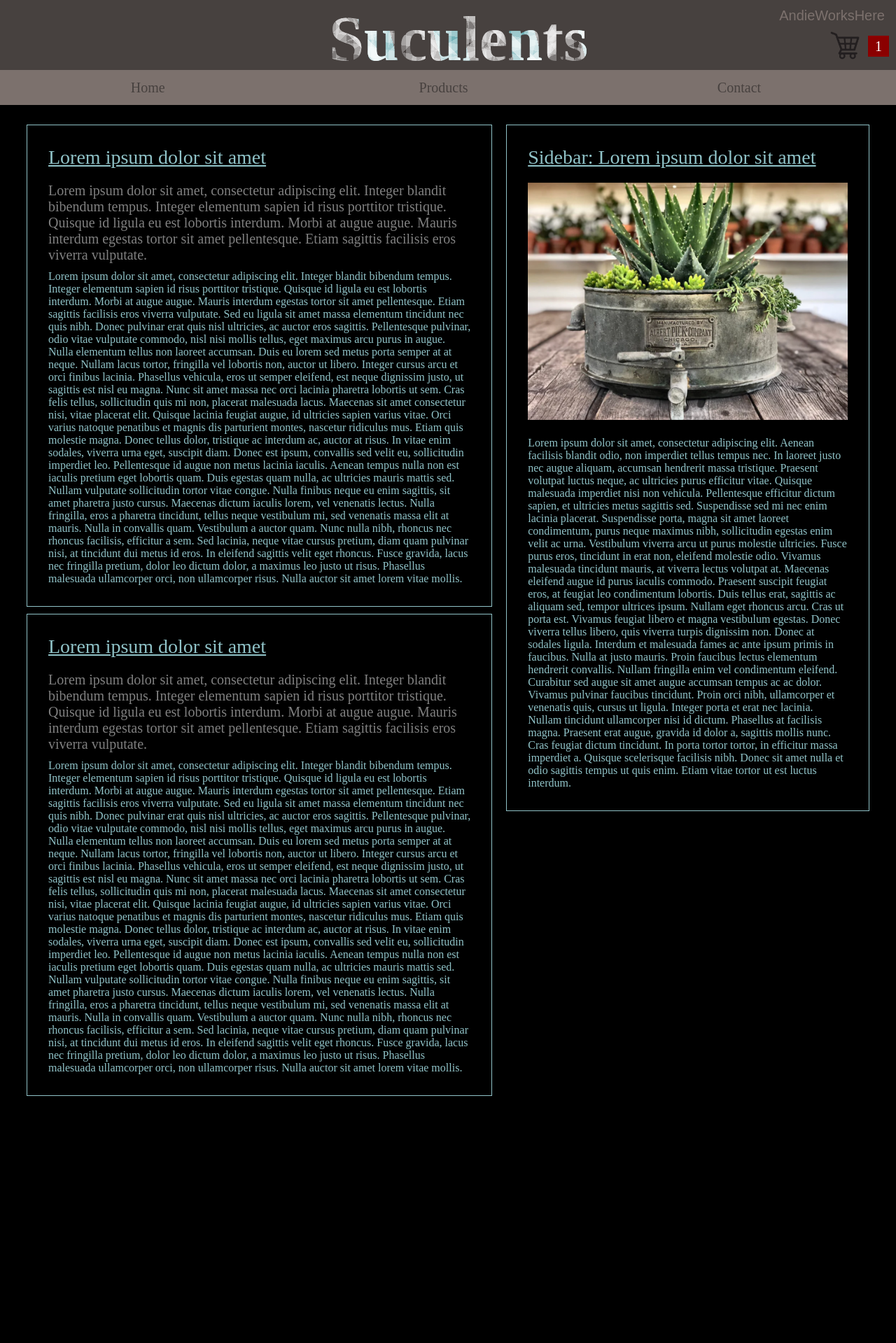
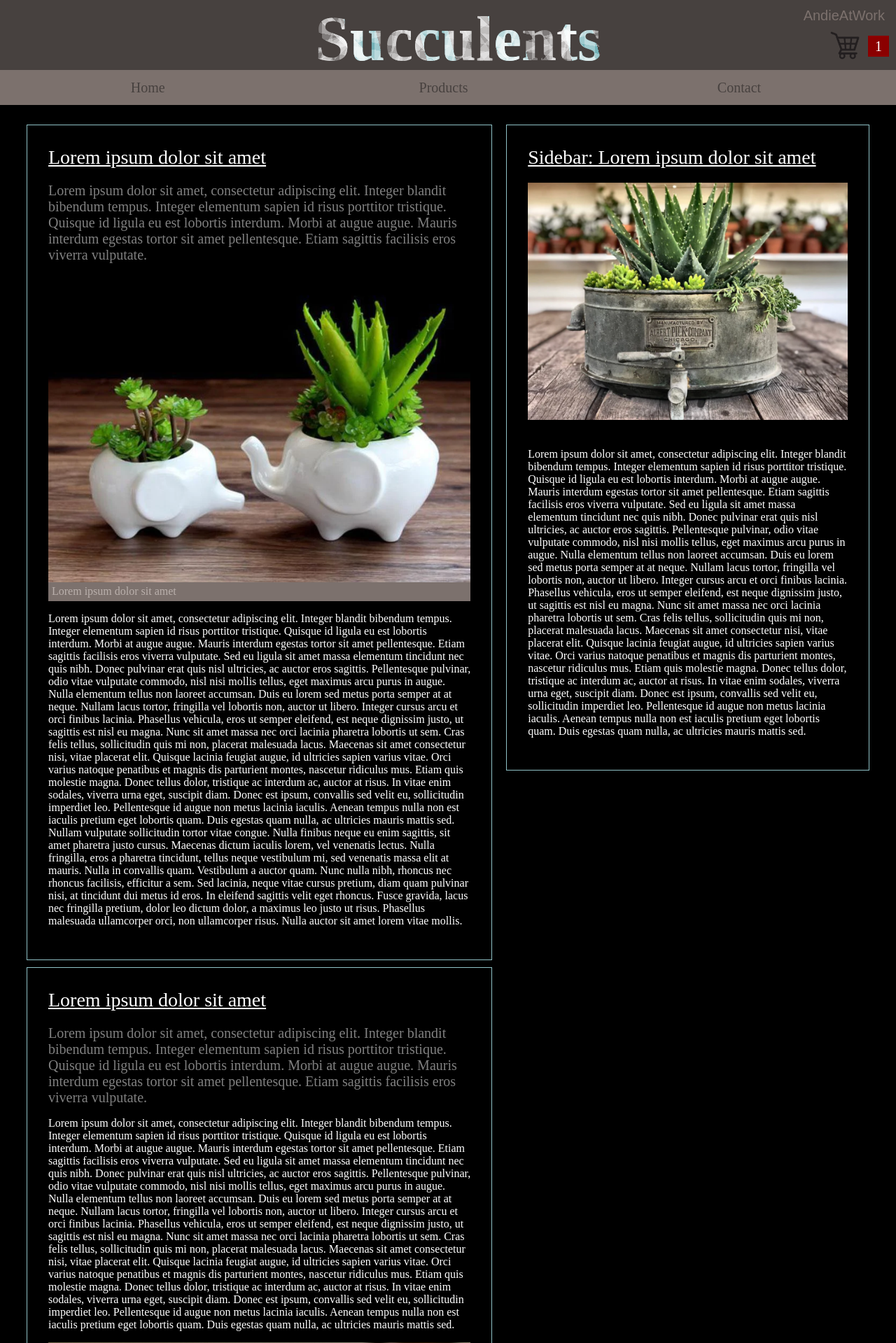
Before and after one commit to AndieAtWork/SmallProjects, a PHP site: page / in a window 1280 px wide. Shown: the top 1919 px of the page at 70% size. Before the commit the page ends 1566 px from the top, so only its background shows below. Run offline with PHP 8.4, Linux system fonts and the light colour scheme; some libraries are stand-ins or nearby versions.

Commit message:
falta el carrito de compras

```diff
--- a/Suculentas/index.html
+++ b/Suculentas/index.html
@@ -1,25 +1,31 @@
 <!DOCTYPE html>
 <html>
 <head>
+
 	<link rel="stylesheet" href="style.css">
+	<link rel="stylesheet" href="https://cdnjs.cloudflare.com/ajax/libs/font-awesome/5.15.3/css/all.min.css" integrity="sha384-ez+3vjC7oXQEMuZCrBBo+ah9pVoS+g2v5IoPdY8emAqKjR/2fZ4hoElqI1qvbQsz" crossorigin="anonymous">
+	<script src="https://kit.fontawesome.com/ba1e76e5a6.js" crossorigin="anonymous"></script>
+
 </head>
 
 <body>
 
 <header id="main-header">
-	<h1 id="title">Suculents</h1>
+	<h1 id="title">Succulents</h1>
 	<div id="cart">
 		<div id="dropdown-container">
 			<button id="dropdown-account">
-				<div id="username">AndieWorksHere</div>
+				<div id="username">AndieAtWork</div>
 			</button>
 			<div id="dropdown-box">
 				<div class="dropdown-item">Profile</div>
 				<div class="dropdown-item">Log Out</div>
 			</div>
 		</div>
+		<span id="open-cart">
 			<div id="shopping-count"><span>1</span></div>
 			<div><img id="shopping-cart-img" src="images/shopping-cart.webp"></div>
+		</span>
 	</div>
 </header>
 
@@ -38,106 +44,167 @@
 			<div class="post">
 				<div class="title-text">Lorem ipsum dolor sit amet</div>
 				<div class="subtitle-text">Lorem ipsum dolor sit amet, consectetur adipiscing elit. Integer blandit bibendum tempus. Integer elementum sapien id risus porttitor tristique. Quisque id ligula eu est lobortis interdum. Morbi at augue augue. Mauris interdum egestas tortor sit amet pellentesque. Etiam sagittis facilisis eros viverra vulputate.</div>
+				<div class="post-image-container">
+					<img class="post-image" src="Images/post1.PNG">
+					<div class="post-image-description">Lorem ipsum dolor sit amet</div>
+				</div>
+				<p>
 					Lorem ipsum dolor sit amet, consectetur adipiscing elit. Integer blandit bibendum tempus. Integer elementum sapien id risus porttitor tristique. Quisque id ligula eu est lobortis interdum. Morbi at augue augue. Mauris interdum egestas tortor sit amet pellentesque. Etiam sagittis facilisis eros viverra vulputate. Sed eu ligula sit amet massa elementum tincidunt nec quis nibh. Donec pulvinar erat quis nisl ultricies, ac auctor eros sagittis. Pellentesque pulvinar, odio vitae vulputate commodo, nisl nisi mollis tellus, eget maximus arcu purus in augue. Nulla elementum tellus non laoreet accumsan. Duis eu lorem sed metus porta semper at at neque. Nullam lacus tortor, fringilla vel lobortis non, auctor ut libero. Integer cursus arcu et orci finibus lacinia. Phasellus vehicula, eros ut semper eleifend, est neque dignissim justo, ut sagittis est nisl eu magna. Nunc sit amet massa nec orci lacinia pharetra lobortis ut sem. Cras felis tellus, sollicitudin quis mi non, placerat malesuada lacus.
 					Maecenas sit amet consectetur nisi, vitae placerat elit. Quisque lacinia feugiat augue, id ultricies sapien varius vitae. Orci varius natoque penatibus et magnis dis parturient montes, nascetur ridiculus mus. Etiam quis molestie magna. Donec tellus dolor, tristique ac interdum ac, auctor at risus. In vitae enim sodales, viverra urna eget, suscipit diam. Donec est ipsum, convallis sed velit eu, sollicitudin imperdiet leo. Pellentesque id augue non metus lacinia iaculis. Aenean tempus nulla non est iaculis pretium eget lobortis quam. Duis egestas quam nulla, ac ultricies mauris mattis sed.
 					Nullam vulputate sollicitudin tortor vitae congue. Nulla finibus neque eu enim sagittis, sit amet pharetra justo cursus. Maecenas dictum iaculis lorem, vel venenatis lectus. Nulla fringilla, eros a pharetra tincidunt, tellus neque vestibulum mi, sed venenatis massa elit at mauris. Nulla in convallis quam. Vestibulum a auctor quam. Nunc nulla nibh, rhoncus nec rhoncus facilisis, efficitur a sem. Sed lacinia, neque vitae cursus pretium, diam quam pulvinar nisi, at tincidunt dui metus id eros. In eleifend sagittis velit eget rhoncus. Fusce gravida, lacus nec fringilla pretium, dolor leo dictum dolor, a maximus leo justo ut risus. Phasellus malesuada ullamcorper orci, non ullamcorper risus. Nulla auctor sit amet lorem vitae mollis.
+				</p>
 			</div>
 			<div class="post">
 				<div class="title-text">Lorem ipsum dolor sit amet</div>
 				<div class="subtitle-text">Lorem ipsum dolor sit amet, consectetur adipiscing elit. Integer blandit bibendum tempus. Integer elementum sapien id risus porttitor tristique. Quisque id ligula eu est lobortis interdum. Morbi at augue augue. Mauris interdum egestas tortor sit amet pellentesque. Etiam sagittis facilisis eros viverra vulputate.</div>
+				<p>
 					Lorem ipsum dolor sit amet, consectetur adipiscing elit. Integer blandit bibendum tempus. Integer elementum sapien id risus porttitor tristique. Quisque id ligula eu est lobortis interdum. Morbi at augue augue. Mauris interdum egestas tortor sit amet pellentesque. Etiam sagittis facilisis eros viverra vulputate. Sed eu ligula sit amet massa elementum tincidunt nec quis nibh. Donec pulvinar erat quis nisl ultricies, ac auctor eros sagittis. Pellentesque pulvinar, odio vitae vulputate commodo, nisl nisi mollis tellus, eget maximus arcu purus in augue. Nulla elementum tellus non laoreet accumsan. Duis eu lorem sed metus porta semper at at neque. Nullam lacus tortor, fringilla vel lobortis non, auctor ut libero. Integer cursus arcu et orci finibus lacinia. Phasellus vehicula, eros ut semper eleifend, est neque dignissim justo, ut sagittis est nisl eu magna. Nunc sit amet massa nec orci lacinia pharetra lobortis ut sem. Cras felis tellus, sollicitudin quis mi non, placerat malesuada lacus.
 					Maecenas sit amet consectetur nisi, vitae placerat elit. Quisque lacinia feugiat augue, id ultricies sapien varius vitae. Orci varius natoque penatibus et magnis dis parturient montes, nascetur ridiculus mus. Etiam quis molestie magna. Donec tellus dolor, tristique ac interdum ac, auctor at risus. In vitae enim sodales, viverra urna eget, suscipit diam. Donec est ipsum, convallis sed velit eu, sollicitudin imperdiet leo. Pellentesque id augue non metus lacinia iaculis. Aenean tempus nulla non est iaculis pretium eget lobortis quam. Duis egestas quam nulla, ac ultricies mauris mattis sed.
+				</p>
+				<div class="post-image-container">
+					<img class="post-image" src="Images/post2.PNG">
+					<div class="post-image-description">Quisque lacinia feugiat augue</div>
+				</div>
+				<p>
 					Nullam vulputate sollicitudin tortor vitae congue. Nulla finibus neque eu enim sagittis, sit amet pharetra justo cursus. Maecenas dictum iaculis lorem, vel venenatis lectus. Nulla fringilla, eros a pharetra tincidunt, tellus neque vestibulum mi, sed venenatis massa elit at mauris. Nulla in convallis quam. Vestibulum a auctor quam. Nunc nulla nibh, rhoncus nec rhoncus facilisis, efficitur a sem. Sed lacinia, neque vitae cursus pretium, diam quam pulvinar nisi, at tincidunt dui metus id eros. In eleifend sagittis velit eget rhoncus. Fusce gravida, lacus nec fringilla pretium, dolor leo dictum dolor, a maximus leo justo ut risus. Phasellus malesuada ullamcorper orci, non ullamcorper risus. Nulla auctor sit amet lorem vitae mollis.
+				</p>
 			</div>
 		</div>
 		<div id="side-container">
 			<div class="title-text">Sidebar: Lorem ipsum dolor sit amet</div>
 			<img id="sidebar-image" src="Images/sidebar.PNG">
-			Lorem ipsum dolor sit amet, consectetur adipiscing elit. Aenean facilisis blandit odio, non imperdiet tellus tempus nec. In laoreet justo nec augue aliquam, accumsan hendrerit massa tristique. Praesent volutpat luctus neque, ac ultricies purus efficitur vitae. Quisque malesuada imperdiet nisi non vehicula. Pellentesque efficitur dictum sapien, et ultricies metus sagittis sed. Suspendisse sed mi nec enim lacinia placerat. Suspendisse porta, magna sit amet laoreet condimentum, purus neque maximus nibh, sollicitudin egestas enim velit ac urna. Vestibulum viverra arcu ut purus molestie ultricies. Fusce purus eros, tincidunt in erat non, eleifend molestie odio. Vivamus malesuada tincidunt mauris, at viverra lectus volutpat at. Maecenas eleifend augue id purus iaculis commodo. Praesent suscipit feugiat eros, at feugiat leo condimentum lobortis.
-			Duis tellus erat, sagittis ac aliquam sed, tempor ultrices ipsum. Nullam eget rhoncus arcu. Cras ut porta est. Vivamus feugiat libero et magna vestibulum egestas. Donec viverra tellus libero, quis viverra turpis dignissim non. Donec at sodales ligula. Interdum et malesuada fames ac ante ipsum primis in faucibus. Nulla at justo mauris.
-			Proin faucibus lectus elementum hendrerit convallis. Nullam fringilla enim vel condimentum eleifend. Curabitur sed augue sit amet augue accumsan tempus ac ac dolor. Vivamus pulvinar faucibus tincidunt. Proin orci nibh, ullamcorper et venenatis quis, cursus ut ligula. Integer porta et erat nec lacinia. Nullam tincidunt ullamcorper nisi id dictum. Phasellus at facilisis magna. Praesent erat augue, gravida id dolor a, sagittis mollis nunc. Cras feugiat dictum tincidunt. In porta tortor tortor, in efficitur massa imperdiet a. Quisque scelerisque facilisis nibh. Donec sit amet nulla et odio sagittis tempus ut quis enim. Etiam vitae tortor ut est luctus interdum.
+			<p>
+				Lorem ipsum dolor sit amet, consectetur adipiscing elit. Integer blandit bibendum tempus. Integer elementum sapien id risus porttitor tristique. Quisque id ligula eu est lobortis interdum. Morbi at augue augue. Mauris interdum egestas tortor sit amet pellentesque. Etiam sagittis facilisis eros viverra vulputate. Sed eu ligula sit amet massa elementum tincidunt nec quis nibh. Donec pulvinar erat quis nisl ultricies, ac auctor eros sagittis. Pellentesque pulvinar, odio vitae vulputate commodo, nisl nisi mollis tellus, eget maximus arcu purus in augue. Nulla elementum tellus non laoreet accumsan. Duis eu lorem sed metus porta semper at at neque. Nullam lacus tortor, fringilla vel lobortis non, auctor ut libero. Integer cursus arcu et orci finibus lacinia. Phasellus vehicula, eros ut semper eleifend, est neque dignissim justo, ut sagittis est nisl eu magna. Nunc sit amet massa nec orci lacinia pharetra lobortis ut sem. Cras felis tellus, sollicitudin quis mi non, placerat malesuada lacus.
+				Maecenas sit amet consectetur nisi, vitae placerat elit. Quisque lacinia feugiat augue, id ultricies sapien varius vitae. Orci varius natoque penatibus et magnis dis parturient montes, nascetur ridiculus mus. Etiam quis molestie magna. Donec tellus dolor, tristique ac interdum ac, auctor at risus. In vitae enim sodales, viverra urna eget, suscipit diam. Donec est ipsum, convallis sed velit eu, sollicitudin imperdiet leo. Pellentesque id augue non metus lacinia iaculis. Aenean tempus nulla non est iaculis pretium eget lobortis quam. Duis egestas quam nulla, ac ultricies mauris mattis sed.
+			</p>
 		</div>
 	</div>
 
 	<div id="products" style="display:none;"> <!--class="page-content" -->
 		<div id="product-container">
+			<div class="image-container">
 				<figure class=image>
 					<img class="img" src="Images/Products/aloe vera2.PNG" onclick="selectedProduct(this);">
 					<figcaption>
 						<div class="plant-name">Aloe Vera</div>
 						<div class="plant-description">Es una planta la verdad no tengo mucho más que decir, este es un texto de prueba.</div>
 						<div class="plant-price">$20.000</div>
-					<button class="add-plant">Add to Cart</button>
 					</figcaption>
 				</figure>
+				<button class="add-plant">Add to Cart</button>
+			</div>
+			<div class="image-container">
 				<figure class=image>
 					<img class="img" src="Images/Products/chocolate soldier plant.PNG">
 					<figcaption>
 						<div class="plant-name">Chocolate Soldier Plant</div>
-					<div class="plant-description">Es una planta la verdad no tengo mucho más que decir, este es un texto de prueba.</div>
+						<div class="plant-description">Lorem ipsum dolor sit amet, consectetur adipiscing elit. Integer blandit bibendum tempus.</div>
 						<div class="plant-price">$45.000</div>
-					<button class="add-plant">Add to Cart</button>
 					</figcaption>
 				</figure>
+				<button class="add-plant">Add to Cart</button>
+			</div>
+			<div class="image-container">
 				<figure class=image>
 					<img class="img" src="Images/Products/donkeys tail.PNG">
 					<figcaption>
 						<div class="plant-name">Donkey's Tail</div>
-					<div class="plant-description">Es una planta la verdad no tengo mucho más que decir, este es un texto de prueba.</div>
+						<div class="plant-description">Lorem ipsum dolor sit amet, consectetur adipiscing elit. Integer blandit bibendum tempus.</div>
 						<div class="plant-price">$27.000</div>
-					<button class="add-plant">Add to Cart</button>
 					</figcaption>
 				</figure>
+				<button class="add-plant">Add to Cart</button>
+			</div>
+			<div class="image-container">
 				<figure class=image>
 					<img class="img" src="Images/Products/jade plant2.PNG">
 					<figcaption>
 						<div class="plant-name">Jade Plant</div>
-					<div class="plant-description">Es una planta la verdad no tengo mucho más que decir, este es un texto de prueba.</div>
+						<div class="plant-description">Lorem ipsum dolor sit amet, consectetur adipiscing elit. Integer blandit bibendum tempus.</div>
 						<div class="plant-price">$30.000</div>
-					<button class="add-plant">Add to Cart</button>
 					</figcaption>
 				</figure>
+				<button class="add-plant">Add to Cart</button>
+			</div>
+			<div class="image-container">
 				<figure class=image>
 					<img class="img" src="Images/Products/mexican snowball.PNG">
 					<figcaption>
 						<div class="plant-name">Mexican Snowball</div>
-					<div class="plant-description">Es una planta la verdad no tengo mucho más que decir, este es un texto de prueba.</div>
+						<div class="plant-description">Lorem ipsum dolor sit amet, consectetur adipiscing elit. Integer blandit bibendum tempus.</div>
 						<div class="plant-price">$24.000</div>
-					<button class="add-plant">Add to Cart</button>
 					</figcaption>
 				</figure>
+				<button class="add-plant">Add to Cart</button>
+			</div>
+			<div class="image-container">
 				<figure class=image>
 					<img class="img" src="Images/Products/snake plant.PNG">
 					<figcaption>
 						<div class="plant-name">Snake Plant</div>
-					<div class="plant-description">Es una planta la verdad no tengo mucho más que decir, este es un texto de prueba.</div>
+						<div class="plant-description">Lorem ipsum dolor sit amet, consectetur adipiscing elit. Integer blandit bibendum tempus.</div>
 						<div class="plant-price">$36.000</div>
-					<button class="add-plant">Add to Cart</button>
 					</figcaption>
 				</figure>
+				<button class="add-plant">Add to Cart</button>
+			</div>
+			<div class="image-container">
 				<figure class=image>
 					<img class="img" src="Images/Products/string pearls.PNG">
 					<figcaption>
 						<div class="plant-name">String Pearls</div>
-					<div class="plant-description">Es una planta la verdad no tengo mucho más que decir, este es un texto de prueba.</div>
+						<div class="plant-description">Lorem ipsum dolor sit amet, consectetur adipiscing elit. Integer blandit bibendum tempus.</div>
 						<div class="plant-price">$25.000</div>
-					<button class="add-plant">Add to Cart</button>
 					</figcaption>
 				</figure>
+				<button class="add-plant">Add to Cart</button>
+			</div>
+			<div class="image-container">
 				<figure class=image>
 					<img class="img" src="Images/Products/zebra haworthia2.PNG">
 					<figcaption>
 						<div class="plant-name">Zebra Haworthia's</div>
-					<div class="plant-description">Es una planta la verdad no tengo mucho más que decir, este es un texto de prueba.</div>
+						<div class="plant-description">Lorem ipsum dolor sit amet, consectetur adipiscing elit. Integer blandit bibendum tempus.</div>
 						<div class="plant-price">$40.000</div>
-					<button class="add-plant">Add to Cart</button>
 					</figcaption>
 				</figure>
+				<button class="add-plant">Add to Cart</button>
+			</div>
 		</div>
 	</div>
 
 	<div id="contact" class="page-content" style="display:none;">
-
+		<div id="form-container">
+			<form>
+				<div class="contact-form-field">
+					<label class="contact-label">Name</label>
+					<br><br>
+					<div class="contact-field-container">
+						<input type="text" class="contact-field">
+						<div class="contact-icon"><i class="fa-solid fa-user"></i></div>
+					</div>
+				</div>
+				<div class="contact-form-field">
+					<label class="contact-label">Email</label>
+					<br><br>
+					<div class="contact-field-container">
+						<input type="text" class="contact-field">
+						<div class="contact-icon"><i class="fa-solid fa-at"></i></div>
+					</div>
+				</div>
+				<div class="contact-form-field">
+					<label class="contact-label">Message</label>
+					<br><br>
+					<textarea class="contact-text-area"></textarea>
+				</div>
+				<div>
+					<button type="submit" id="contact-submit">Send Message <i class="fa-regular fa-envelope"></i></button>
+				</div>
+			</form>
+		</div>
+	</div>
+	<div id="cart-tab" class="page-content" style="display:none;">
+		Hola carrito!
 	</div>
 
 </div>
--- a/Suculentas/style.css
+++ b/Suculentas/style.css
@@ -113,7 +113,8 @@ header{
 }
 
 .post{
-	color: #90C3C8;
+	/* color: #90C3C8; */
+	color:white;
 	margin: 10px;
 	border: 1px solid #90C3C8;
 	padding: 30px;
@@ -121,7 +122,8 @@ header{
 
 #side-container{
 	width: 40%;
-	color: #90C3C8;
+	/* color: #90C3C8; */
+	color: white;
 	margin: 10px;
 	border: 1px solid #90C3C8;
 	padding: 30px;
@@ -191,6 +193,7 @@ header{
 	margin: 0 auto 50px;
 	border: 2px solid white;
 	padding: 30px;
+	margin-bottom: 0px;
 }
 
 .image img{
@@ -235,5 +238,84 @@ header{
 }
 
 .add-plant{
-	width: calc(100% - 35px);
+	width: 100%;
+    padding: 5px;
+	background-color: white;
+    border: 1px solid white;
+
 }
+
+.add-plant:hover{
+	background-color: #FF0000;
+	border: 1px solid #FF0000;
+	color: white;
+}
+
+.post-image{
+	width: 100%;
+}
+
+.post-image-description{
+	margin-top: -5px;
+    color:#BAB0AC;
+    padding: 5px;
+	background-color: #7C716D;
+}
+
+.image-container{
+	margin-bottom: 20px;
+}
+
+#contact{
+    justify-content: center;
+    align-items: center;
+}
+
+#form-container{
+	background-color: #5C5451;
+    width: 500px;
+    height: fit-content;
+    padding: 20px;
+}
+
+.contact-form-field{
+	margin-bottom: 20px;
+}
+
+.contact-field{
+	width: calc(100% - 25px);
+	height: 20px;
+}
+
+.contact-text-area{
+	width: 100%;
+	height: 150px;
+}
+
+.contact-icon{
+	width: 25px;
+	background-color: #7C716D;
+	color:white;
+	display: flex;
+    justify-content: center;
+    align-items: center;
+}
+
+.contact-field-container{
+	display: flex;
+}
+
+.contact-label{
+	color: #B9B3B2;
+	margin-bottom: 5px;
+}
+
+#contact-submit{
+	padding: 10px;
+    float: right;
+}
+
+#contact-submit:hover{
+	background-color: #FF0000;
+	color:white;
+}
```
Also changed, not shown: Suculentas/behaviour.js (+23 -24 lines), Suculentas/Images/post1.PNG (added), Suculentas/Images/post2.PNG (added), 1 other file. Lines whose indentation alone changed are shown as unchanged.
